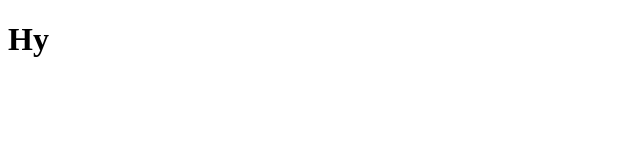
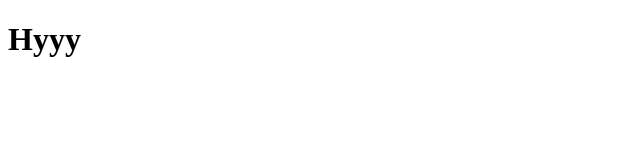
Before and after one commit to MuhammadPutraA1/uprakgit, a plain HTML site: page index.html in a window 1280 px wide. Shown: the full height of the page, 0-640 px from the left. Drawn offline with Linux system fonts and the light colour scheme.

Commit message:
testbrnch

```diff
--- a/index.html
+++ b/index.html
@@ -6,6 +6,6 @@
     <title>Document</title>
 </head>
 <body>
-    <h1>Hy</h1>
+    <h1>Hyyy</h1>
 </body>
 </html>
```
